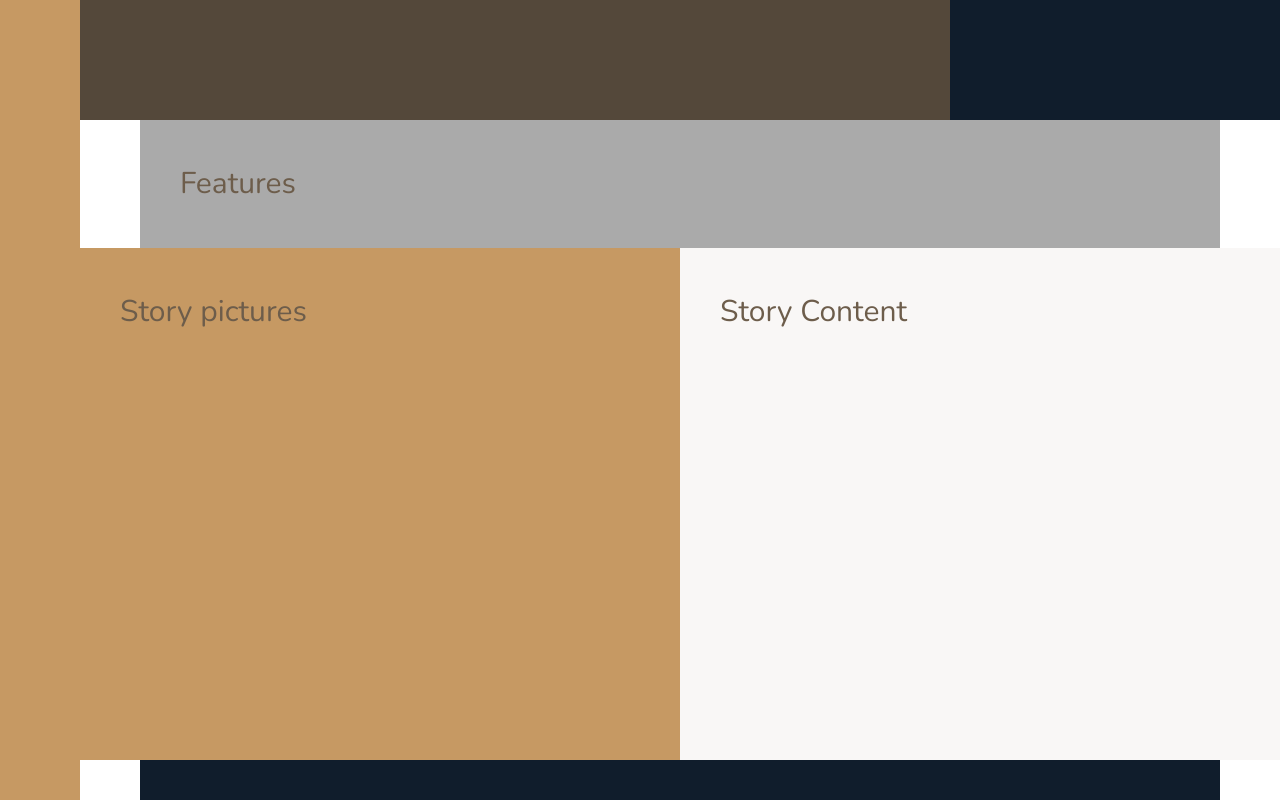
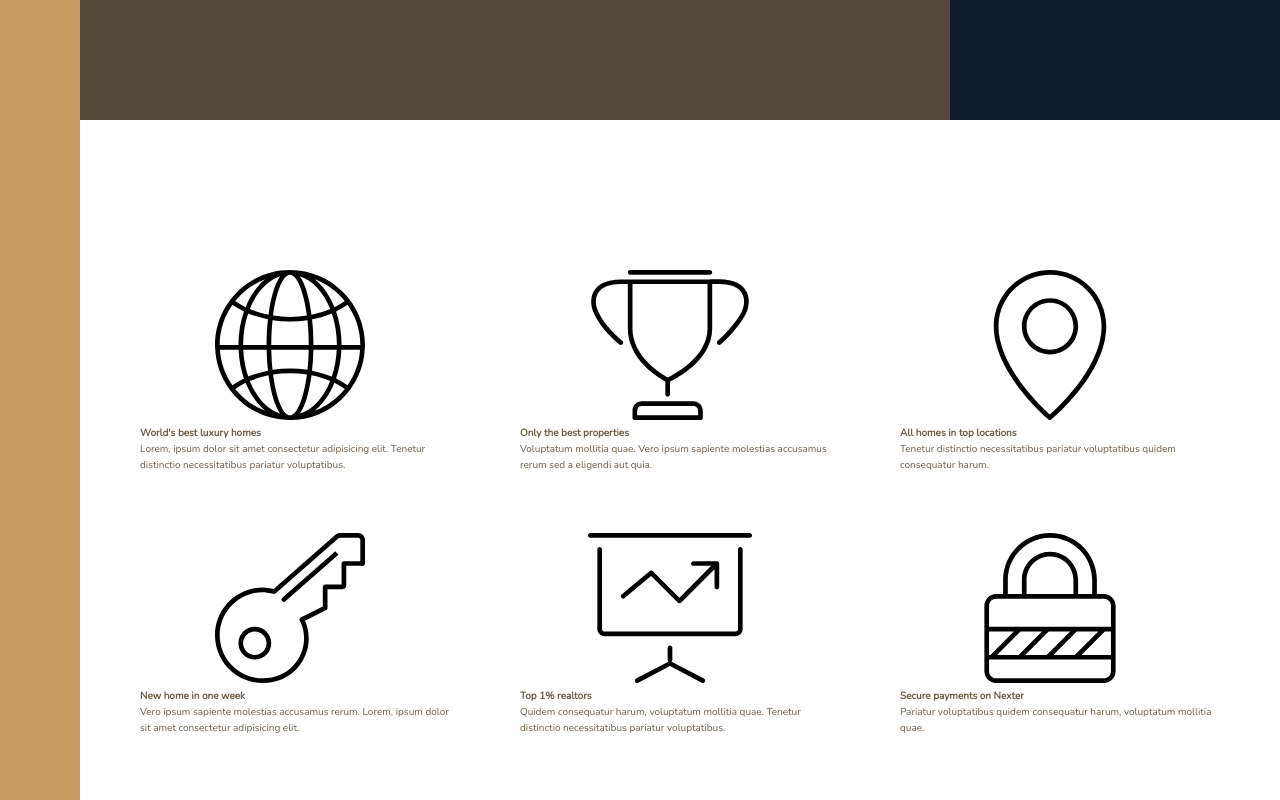
Before and after one commit to Justin-Singh125125/React-Nexter-CSS-Grid, a React (Create React App) app: page / in a window 1280 px wide. Shown: the part 520-1320 px from the top of the page. Built offline with nearby package versions, Linux system fonts and the light colour scheme.

Commit message:
Building the Features Section - Part 1

```diff
--- a/src/assets/css/components/story.scss
+++ b/src/assets/css/components/story.scss
@@ -3,7 +3,7 @@
     &__pictures{
         background-color: $color-primary;
 
-            grid-column: full-start / col-end 4;
+        grid-column: full-start / col-end 4;
 
     }
 
--- a/src/assets/css/layouts/container.scss
+++ b/src/assets/css/layouts/container.scss
@@ -12,9 +12,4 @@
                            minmax(6rem, 1fr) [center-start] repeat(8, [col-start] minmax(min-content, 14rem)
                            [col-end]) [center-end] minmax(6rem, 1fr) [full-end];
 
-    & > * {
-        padding: 40px;
-        font-size: 3rem;
-    }
-
 }
--- a/src/assets/css/layouts/features.scss
+++ b/src/assets/css/layouts/features.scss
@@ -1,6 +1,15 @@
 .features{
-    background-color: $color-grey-light-2;
 
     grid-column: center-start / center-end;
 
+    margin: 15rem 0;
+
+
+    //have to redefine grid structure
+    display: grid;
+
+    //do not need a row because implicity grid will cover it
+    grid-template-columns: repeat(3, 1fr);
+    grid-gap: 6rem;
+
 }
--- a/src/assets/css/main.scss
+++ b/src/assets/css/main.scss
@@ -28,3 +28,4 @@
 
 //components
 @import "./components/story.scss";
+@import "./components/feature.scss";
--- /dev/null
+++ b/src/components/Feature/index.js
@@ -0,0 +1,23 @@
+import React from "react";
+
+//components
+import SvgIcon from "../SvgIcon";
+import Heading_4 from "../Heading-4";
+
+//sprite
+import SvgIcons from "../../assets/img/sprite.svg";
+
+const Feature = props => {
+    return (
+        <div className="feature">
+            <SvgIcon
+                svgClass="feature__icon"
+                svgSelection={props.svgSelection}
+            />
+            <Heading_4 text={props.headingText} />
+            <p className="feature_text">{props.featureText}</p>
+        </div>
+    )
+}
+
+export default Feature;
--- /dev/null
+++ b/src/components/Heading-4/index.js
@@ -0,0 +1,9 @@
+import React from "react";
+
+const Heading_4 = props => {
+    return (
+        <h4 className="heading-4">{props.text}</h4>
+    )
+}
+
+export default Heading_4;
--- /dev/null
+++ b/src/components/SvgIcon/index.js
@@ -0,0 +1,15 @@
+import React from "react";
+
+//sprite file
+import SvgIcons from "../../assets/img/sprite.svg";
+
+const SvgIcon = (props) => {
+    return (
+        <svg className={props.svgClass}>
+            {/* a little trick to load in svg items */}
+            <use xlinkHref={`${SvgIcons}#${props.svgSelection}`} />
+        </svg>
+    )
+}
+
+export default SvgIcon;
--- a/src/pages/Home/index.js
+++ b/src/pages/Home/index.js
@@ -6,11 +6,14 @@ import Sidebar from "../../layouts/Sidebar";
 import Header from "../../layouts/Header";
 import Realtors from "../../layouts/Realtors";
 import Features from "../../layouts/Features";
-import StoryPictures from "../../components/Story-Pictures";
-import StoryContent from "../../components/Story-Content";
 import Homes from "../../layouts/Homes";
 import Gallery from "../../layouts/Gallery";
 import Footer from "../../layouts/Footer";
+
+//components
+import StoryPictures from "../../components/Story-Pictures";
+import StoryContent from "../../components/Story-Content";
+import Feature from "../../components/Feature";
 
 class Home extends React.Component {
     render() {
@@ -26,7 +29,48 @@ class Home extends React.Component {
                     Top 3 realtors
                 </Realtors>
                 <Features>
-                    Features
+                    <Feature
+                        featureText="Lorem, ipsum dolor sit amet consectetur adipisicing elit. Tenetur distinctio necessitatibus pariatur voluptatibus."
+                        svgSelection="icon-global"
+                        headingText="World's best luxury homes"
+                        featureText="Lorem, ipsum dolor sit amet consectetur adipisicing elit. Tenetur distinctio necessitatibus pariatur voluptatibus."
+                    />
+
+                    <Feature
+                        featureText="Voluptatum mollitia quae. Vero ipsum sapiente molestias accusamus rerum sed a eligendi aut quia."
+                        svgSelection="icon-trophy"
+                        headingText="Only the best properties"
+                        featureText="Voluptatum mollitia quae. Vero ipsum sapiente molestias accusamus rerum sed a eligendi aut quia."
+                    />
+
+                    <Feature
+                        featureText="Tenetur distinctio necessitatibus pariatur voluptatibus quidem consequatur harum."
+                        svgSelection="icon-map-pin"
+                        headingText="All homes in top locations"
+                        featureText="Tenetur distinctio necessitatibus pariatur voluptatibus quidem consequatur harum."
+                    />
+
+                    <Feature
+                        featureText="Vero ipsum sapiente molestias accusamus rerum. Lorem, ipsum dolor sit amet consectetur adipisicing elit."
+                        svgSelection="icon-key"
+                        headingText="New home in one week"
+                        featureText="Vero ipsum sapiente molestias accusamus rerum. Lorem, ipsum dolor sit amet consectetur adipisicing elit."
+                    />
+
+                    <Feature
+                        featureText="Quidem consequatur harum, voluptatum mollitia quae. Tenetur distinctio necessitatibus pariatur voluptatibus."
+                        svgSelection="icon-presentation"
+                        headingText="Top 1% realtors"
+                        featureText="Quidem consequatur harum, voluptatum mollitia quae. Tenetur distinctio necessitatibus pariatur voluptatibus."
+                    />
+
+                    <Feature
+                        featureText="Pariatur voluptatibus quidem consequatur harum, voluptatum mollitia quae."
+                        svgSelection="icon-lock"
+                        headingText="Secure payments on Nexter"
+                        featureText="Pariatur voluptatibus quidem consequatur harum, voluptatum mollitia quae."
+                    />
+
                 </Features>
                 <StoryPictures>
                     Story pictures
```
Also changed, not shown: src/assets/css/components/feature.scss (added).
